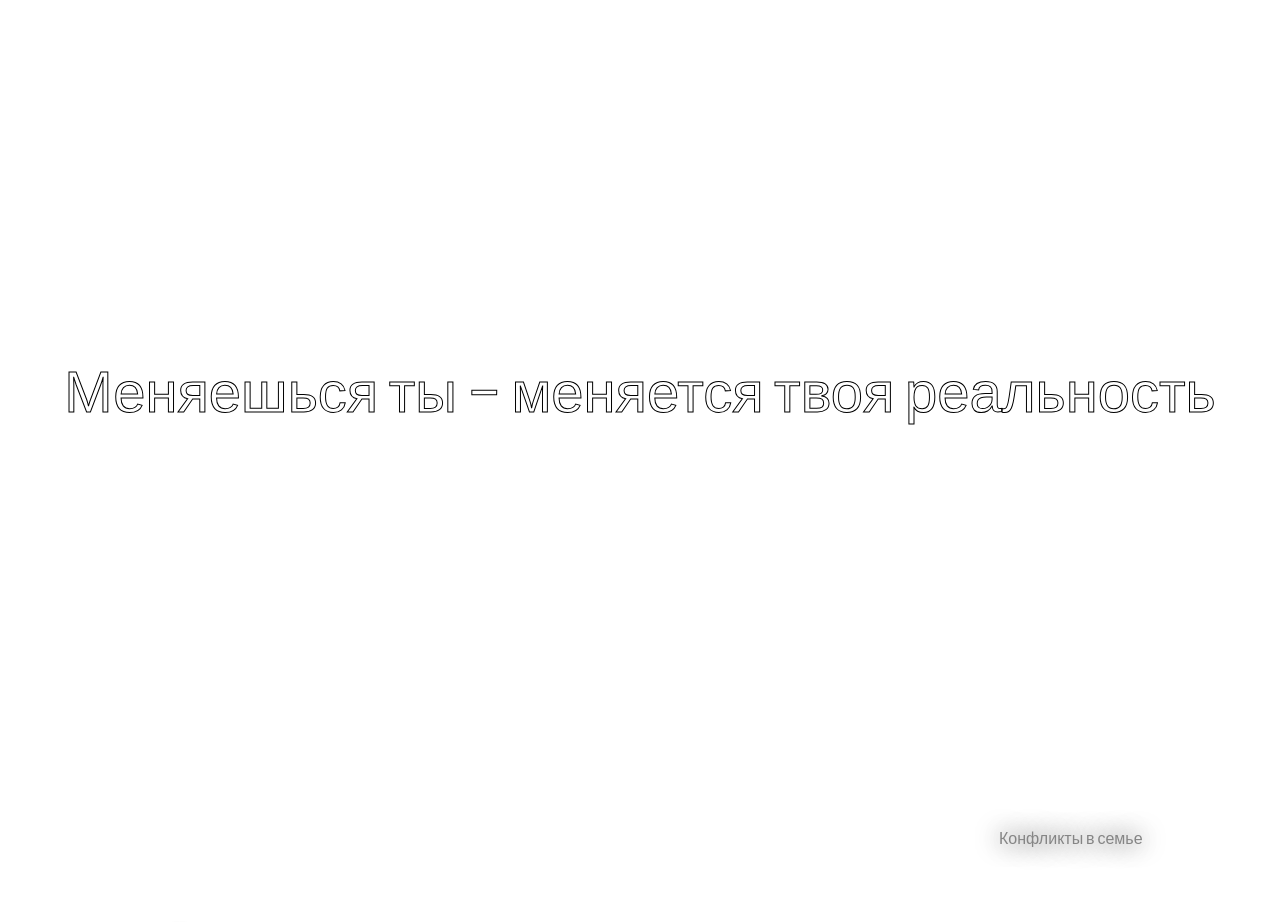
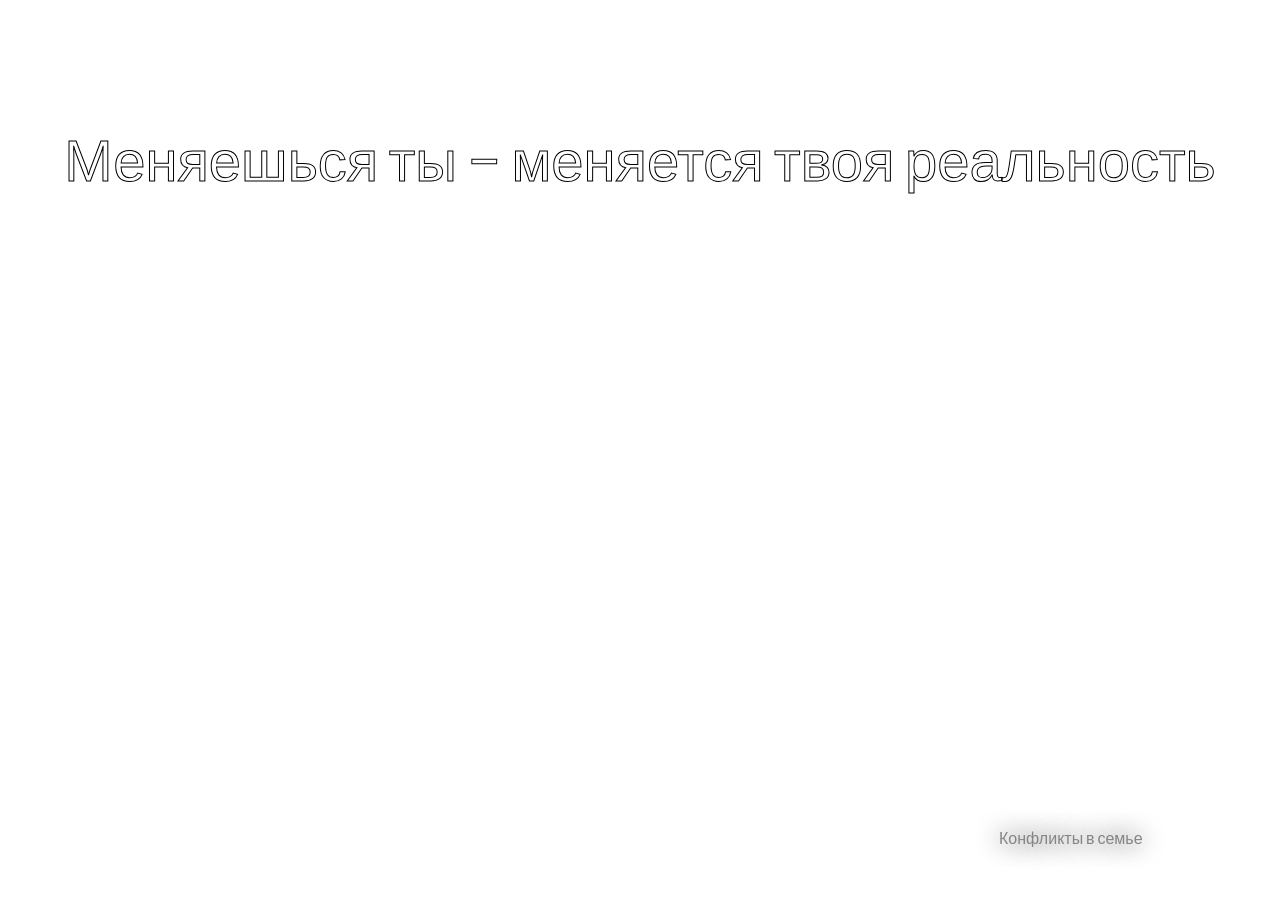
Before and after one commit to RomanKoriachko/psychology, a plain HTML site: page index.html in a window 1280 px wide. Shown: the part 1740-2662 px from the top of the page. Drawn offline with Linux system fonts and the light colour scheme.

Commit message:
fix header on slide 3

```diff
--- a/style.scss
+++ b/style.scss
@@ -96,8 +96,9 @@ body {
     text-align: center;
     height: 500px;
     >p {
-        align-self: center;
+        align-self: flex-start;
         justify-self: center;
+        margin-top: 80px;
     }
 }
 .slide4 {
@@ -211,6 +212,9 @@ body {
     }
     .content3 {
         @include fonts(42px, white);
+        >p {
+            margin-top: 140px;
+        }
     }
     .slide3 {
         min-height: 800px;
```
Also changed, not shown: style.css, 1 other file.
